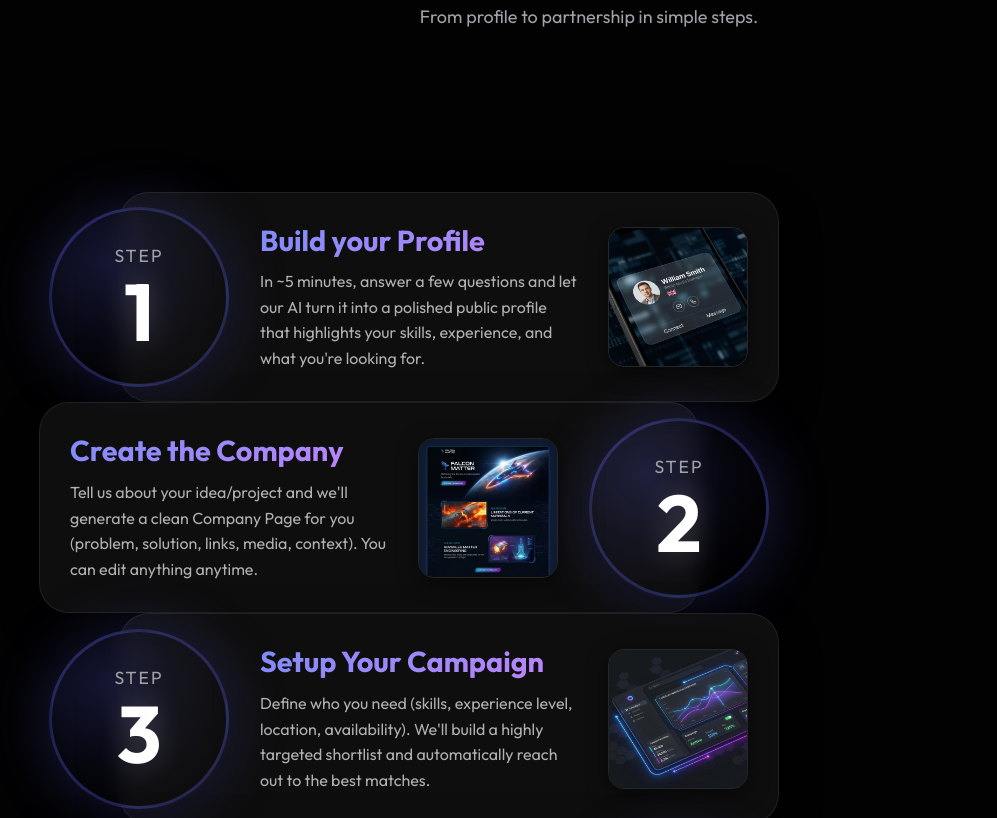
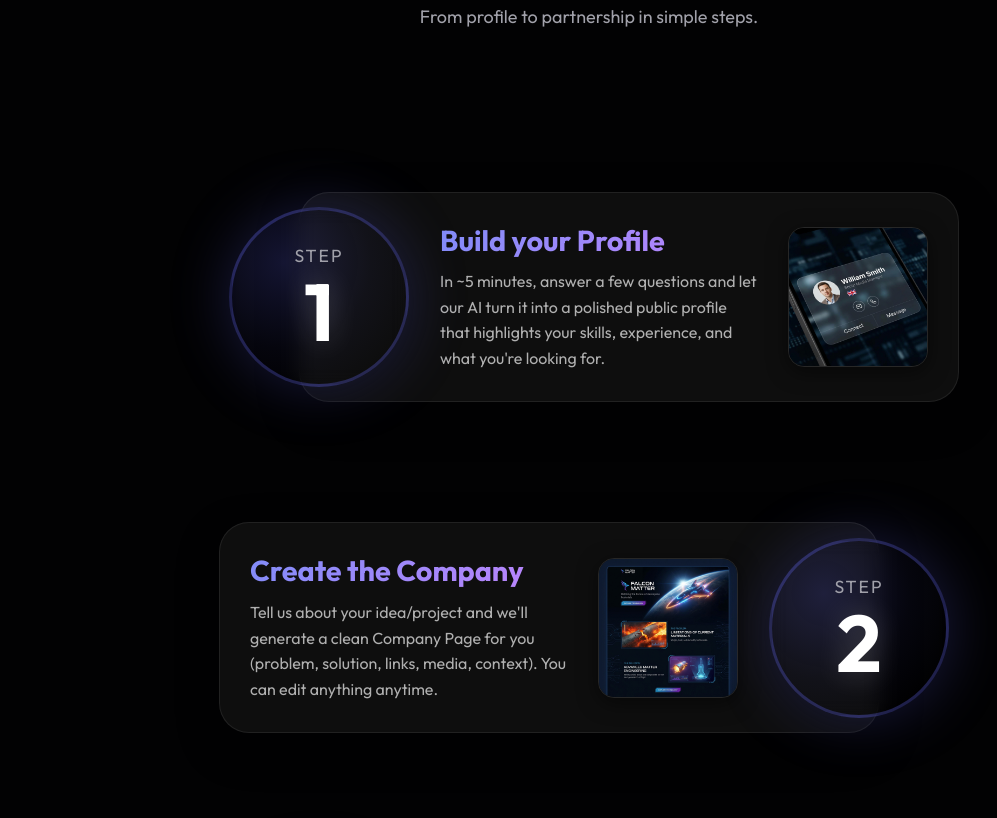
Before and after one commit to uShuriken/Solvearn, a website: page index.html in a window 1280 px wide. Shown: the part 4475-5293 px from the top of the page, without its empty margins (51-1048 px from the left). Drawn offline with Linux system fonts and the light colour scheme.

Commit message:
centering

```diff
--- a/style.css
+++ b/style.css
@@ -826,7 +826,7 @@ h4 {
 .process-steps.snake-layout {
     display: flex;
     flex-direction: column;
-    gap: 0;
+    gap: 120px;
     padding: 60px 0;
     max-width: 1100px;
     margin: 0 auto;
@@ -836,6 +836,7 @@ h4 {
 /* Row Structure */
 .step-row {
     display: flex;
+    justify-content: center;
     align-items: center;
     gap: 0 !important;
     /* No gap - overlap handled by negative margins */
```
